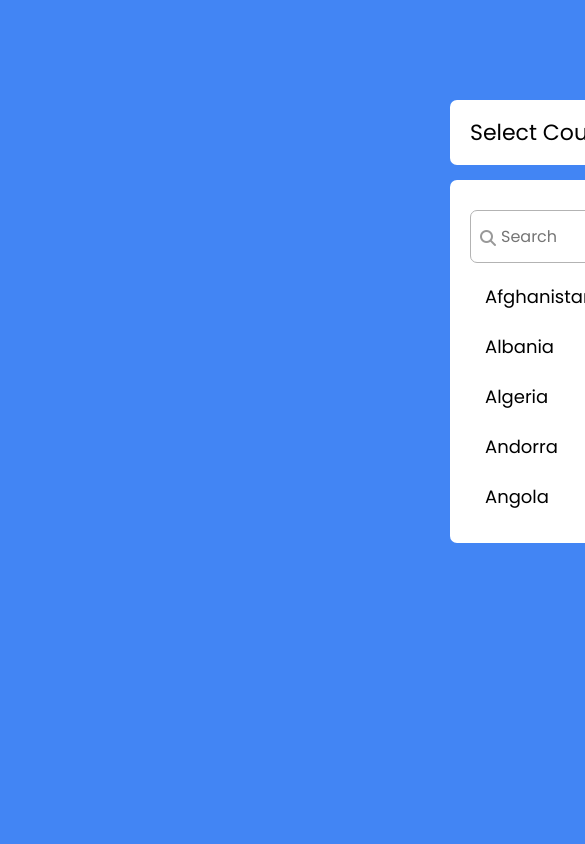
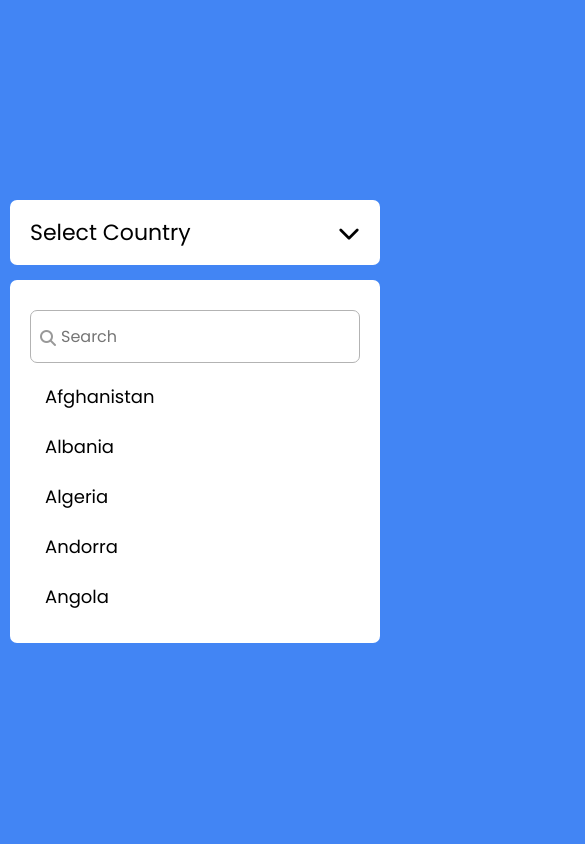
Before and after one commit to responsible-source/Search-Bar, a plain HTML site: page index.html in a window 390 px wide. Shown: the top 844 px of the page, 585 px wide, since content can reach past the window. Drawn offline with Linux system fonts and the light colour scheme.

Commit message:
Second Commit

```diff
--- a/CSS/style.css
+++ b/CSS/style.css
@@ -109,3 +109,14 @@ body{
 .content .options li:hover{
   background: #f2f2f2;
 }
+
+
+@media(max-width:1024px) {
+html{
+  overflow-x: hidden;
+}
+  .wrapper{
+    width: 370px;
+    margin: 200px auto 0;
+  }
+}
```
